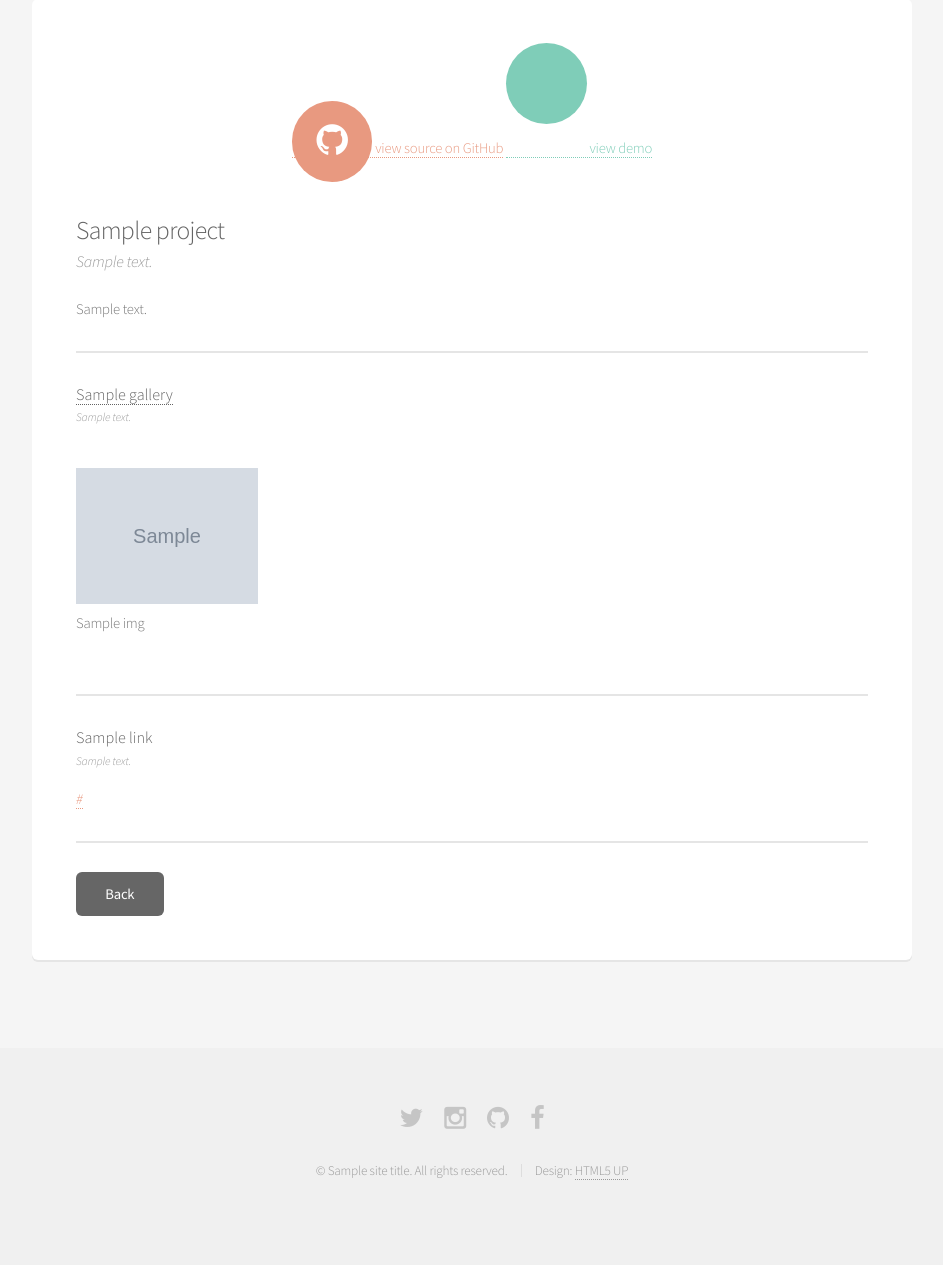
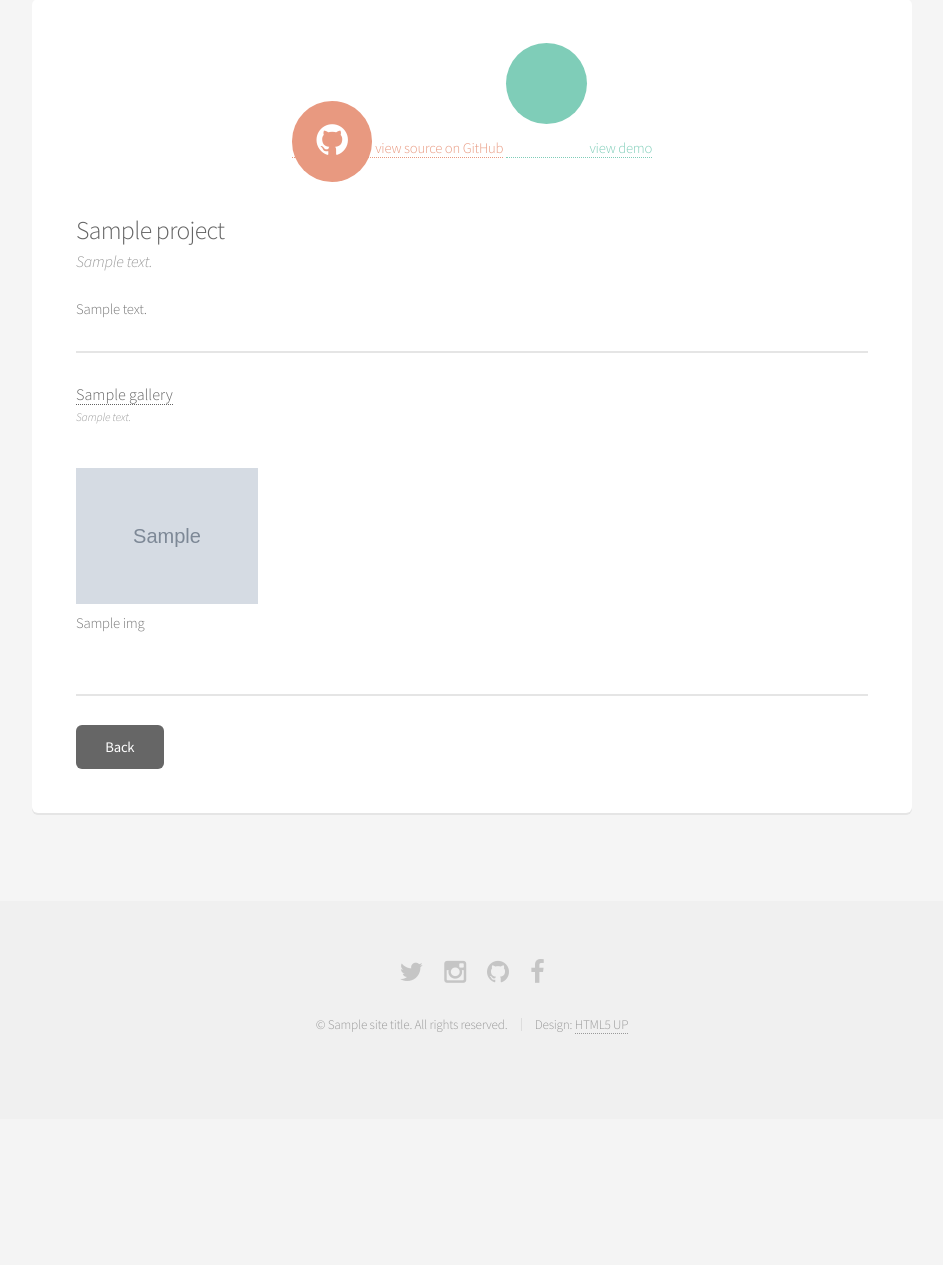
Before and after one commit to entrepreneurj/letts.me, a Django app: template letts_me/projects/templates/projects/project_detail.html in a window 1280 px wide. Shown: the part 297-1562 px from the top of the page, without its empty margins (168-1111 px from the left). After the commit the page ends 1331 px from the top, so only its background shows below. Run offline with Django 3.2, Linux system fonts and the light colour scheme; the template is opened without the code that fills it: most values are stand-ins (such as "Sample title", 1, 10 or a date in 2020); grey boxes marked "Sample" are stand-in pictures; some libraries are stand-ins or nearby versions.

Commit message:
Removing links from project template

```diff
--- a/letts_me/projects/templates/projects/project_detail.html
+++ b/letts_me/projects/templates/projects/project_detail.html
@@ -29,19 +29,7 @@
                                 {% include "partials/gallery.html" with gallery=project.gallery %}
                                 <hr />
                                 {% endif %}
-                                {% if entry.link_set.all %}
-                                {% for link in entry.link_set.all %}
-                                <div class="6u">
-                                <header>
-                                <h4>{{ link.title }}</h4>
-                                <p>{{ link.description }}</p>
-                                <p><a href="{{ link.url }}">{{link.url}}</a></p>
-                                </header>
-                                </div>
-                                {% endfor %}
                                 </article>
-                                <hr />
-                                {% endif %}
                                 <div class="pagination">
                                         <a  class = "button"
                                             onclick = "window.history.back()"
```
